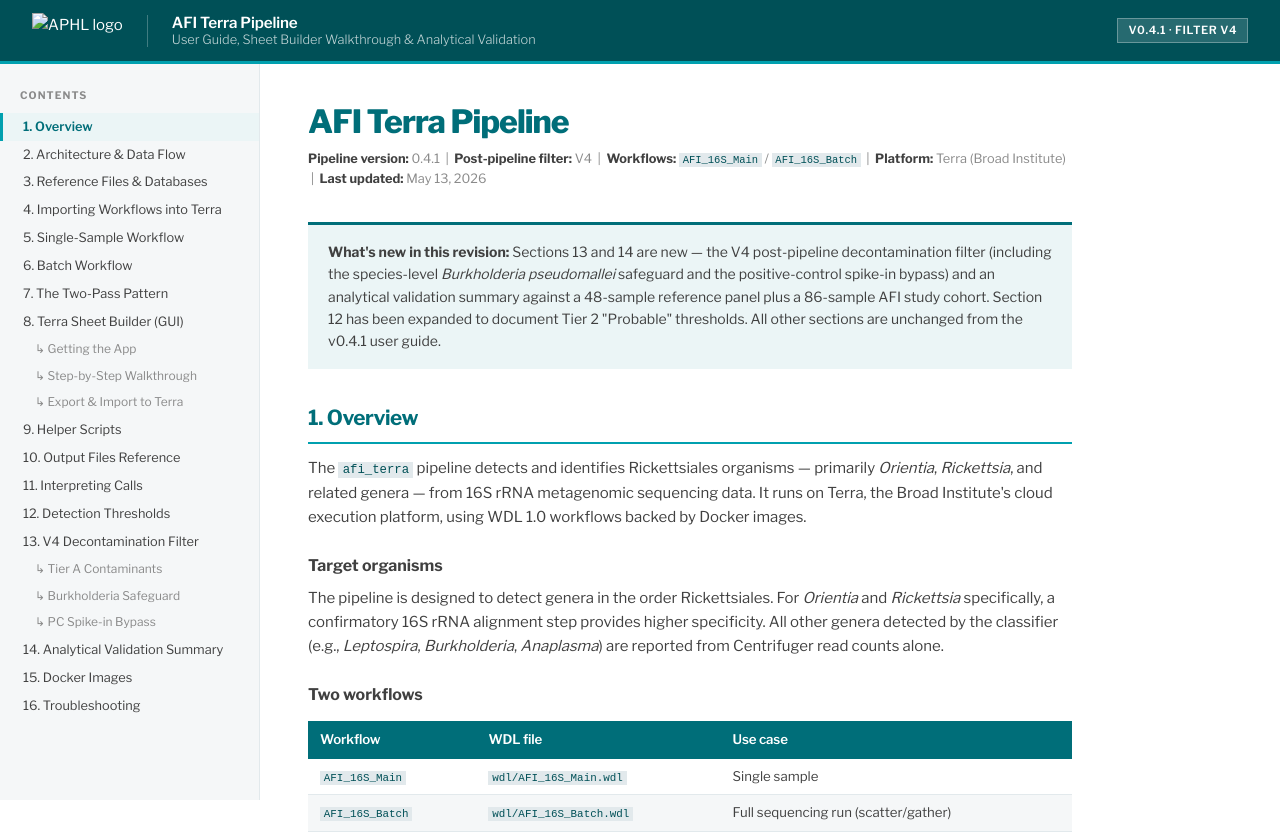
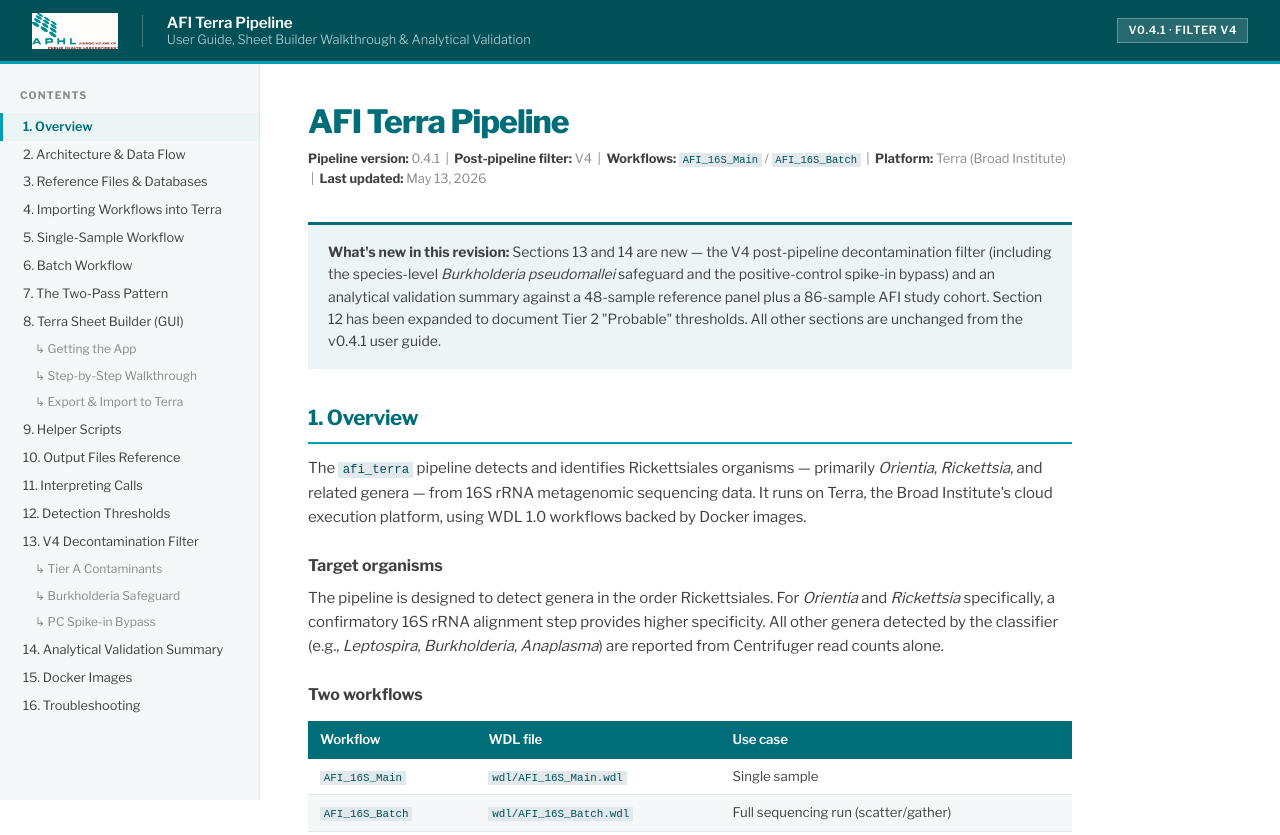
Before and after one commit to PHemarajata/afi_terra, a plain HTML site: page docs/index.html in a window 1280 px wide. Shown: the top 835 px of the page. Drawn offline with nearby package versions, Linux system fonts and the light colour scheme.

Commit message:
Fix logo image source path in index.html
Updated logo image source path in header.

```diff
--- a/docs/index.html
+++ b/docs/index.html
@@ -272,7 +272,7 @@
 
 <!-- ── Header ── -->
 <header class="site-header">
-  <img src="aphl/assets/aphl-logo.png" alt="APHL logo">
+  <img src="../aphl/assets/aphl-logo.png" alt="APHL logo">
   <div class="header-divider"></div>
   <div class="header-title">
     AFI Terra Pipeline
```
